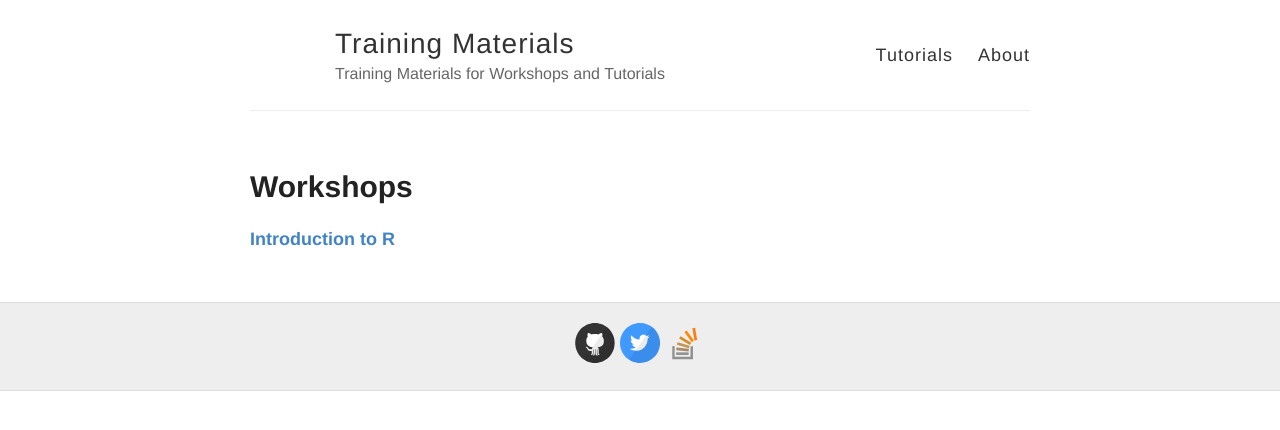
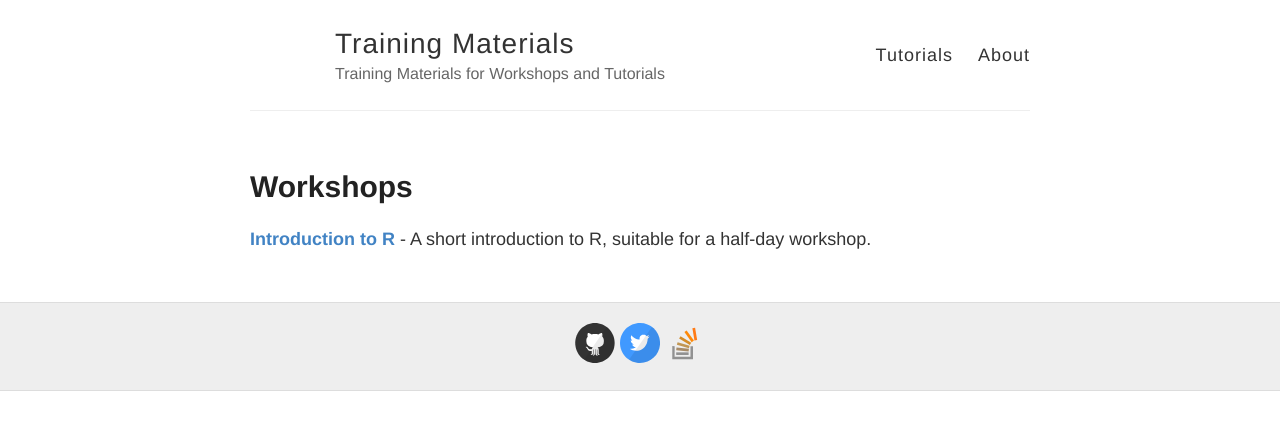
Before and after one commit to andrewguy/Training, a Jekyll site: the page built from index.md, in a window 1280 px wide. Shown: the top 430 px of the page. Built offline with Jekyll 4.4.1, drawn with Linux system fonts in a browser that asks for light colours; our own code applies the rules of GitHub Pages for plain Markdown files.

Commit message:
Update index

```diff
--- a/index.md
+++ b/index.md
@@ -4,4 +4,4 @@ layout: default
 
 # Workshops
 
-[**Introduction to R**](https://andrewguy.github.io/Training/workshops/Intro_to_R/index)
+[**Introduction to R**](https://andrewguy.github.io/Training/workshops/Intro_to_R/index) - A short introduction to R, suitable for a half-day workshop.
```
